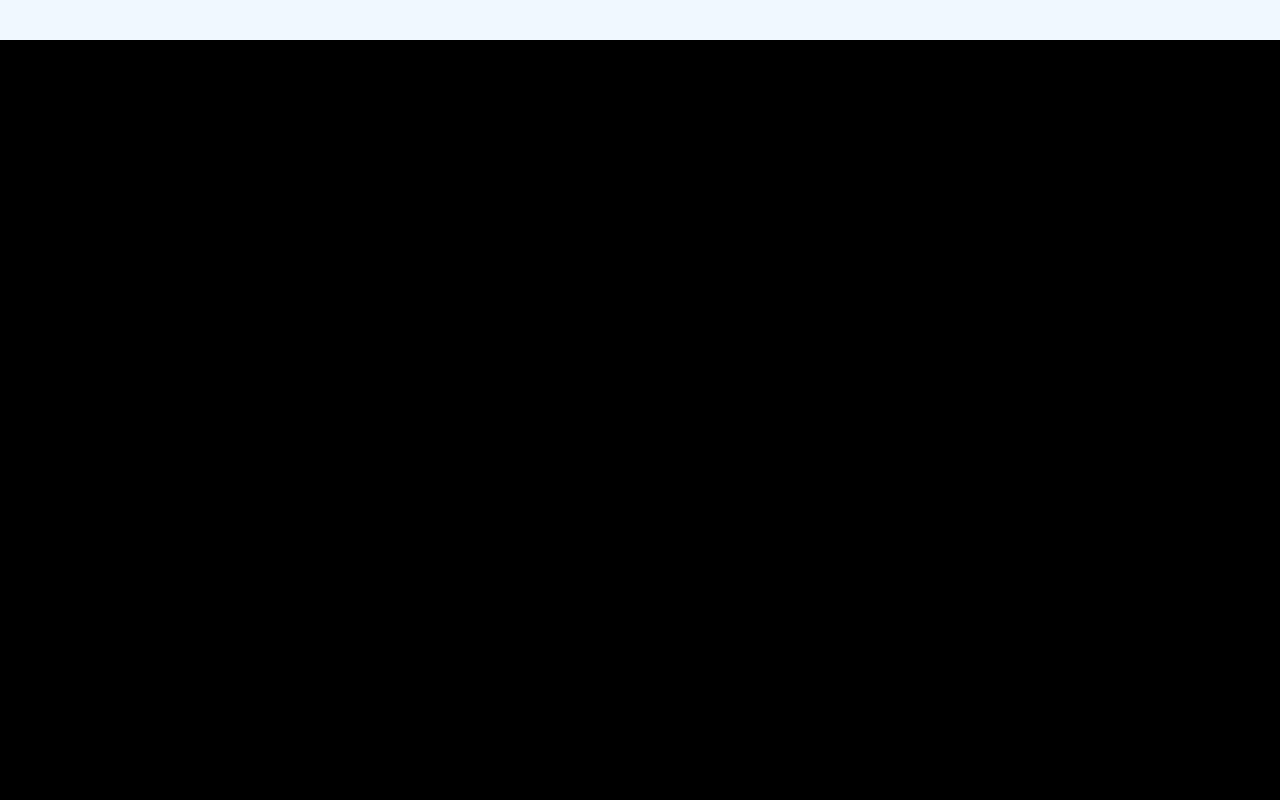
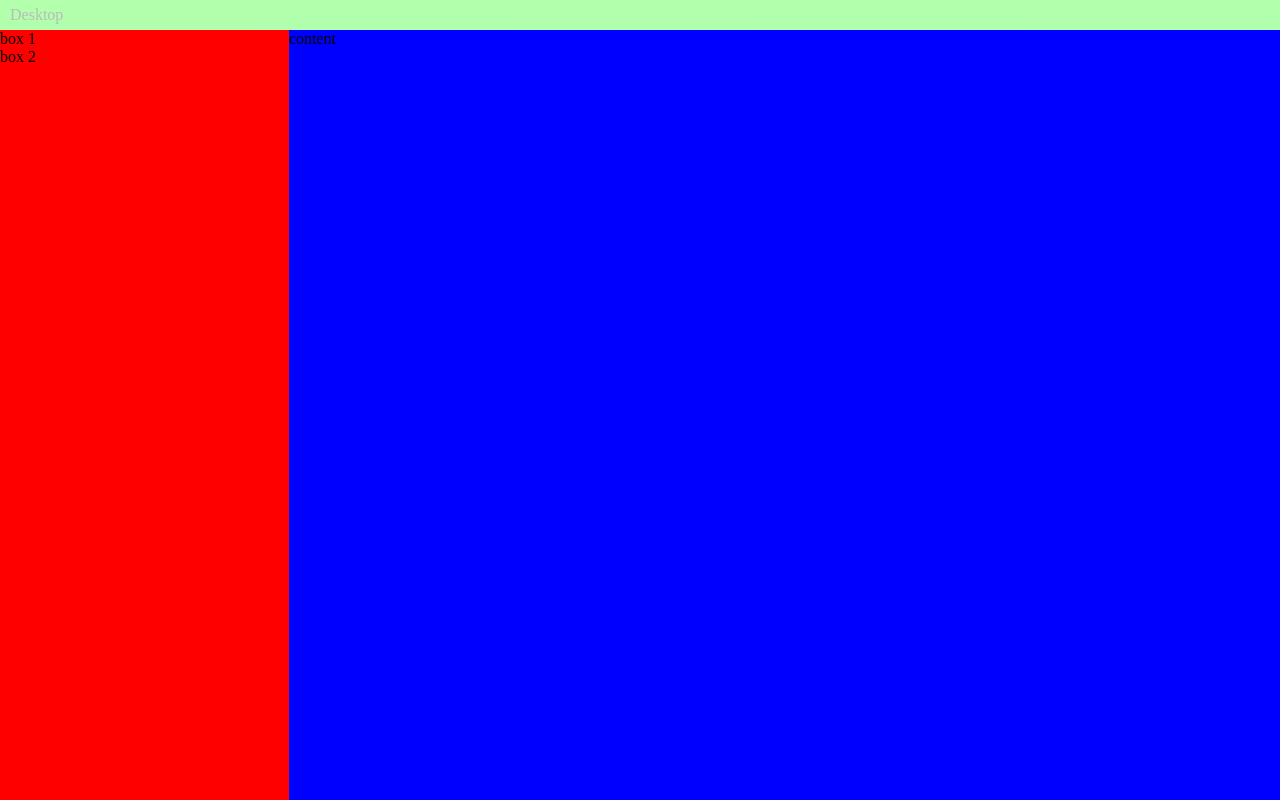
Before and after one commit to alex-winter/alex-winter-app, a website with bundled scripts: page public/index.html in a window 1280 px wide. Built offline with nearby package versions, Linux system fonts and the light colour scheme.

Commit message:
basic setup for layout

```diff
--- a/public/index.html
+++ b/public/index.html
@@ -6,17 +6,28 @@
 
     <title>Alex Winter</title>
 
-    <script src="https://cdnjs.cloudflare.com/ajax/libs/bootstrap/5.0.1/js/bootstrap.min.js"
-            integrity="sha512-EKWWs1ZcA2ZY9lbLISPz8aGR2+L7JVYqBAYTq5AXgBkSjRSuQEGqWx8R1zAX16KdXPaCjOCaKE8MCpU0wcHlHA=="
-            crossorigin="anonymous"
-            referrerpolicy="no-referrer"></script>
-
     <link rel="stylesheet" href="styles.css">
 </head>
 <body>
-    <div class="container">
-        <widget-card-component></widget-card-component>
-    </div>
+    <div id="header">
+        <div id="headerContent">
+          Desktop
+        </div>
+      </div>
+
+      <div id="page">
+        <div id="sideBar">
+          <div>
+            box 1
+          </div>
+          <div>
+            box 2
+          </div>
+        </div>
+        <div id="content">
+          content
+        </div>
+      </div>
 
     <script type="module" src="index.js"></script>
 </body>
--- a/public/styles.css
+++ b/public/styles.css
@@ -1,4 +1,38 @@
+html {
+    height: 100%;
+}
+
 body {
-    margin:0;
-    background-color: black;
+    height: 100%;
+    margin: 0;
+    font-family: Ubuntu;
+    background: linear-gradient(#b3ffab, #67fffc);
 }
+
+
+#header {
+    height: 30px;
+    display: flex;
+    align-items: center;
+    color: #bbbbbb;
+}
+
+#headerContent {
+    margin-left: 10px;
+}
+
+#page {
+    display: flex;
+    height: calc( 100vh - 30px);
+}
+
+#page #sideBar {
+    width: 100px;
+    background: red;
+    flex: 1 0 auto;
+}
+
+#page #content {
+    background: blue;
+    flex: 5 0 auto;
+}
```
